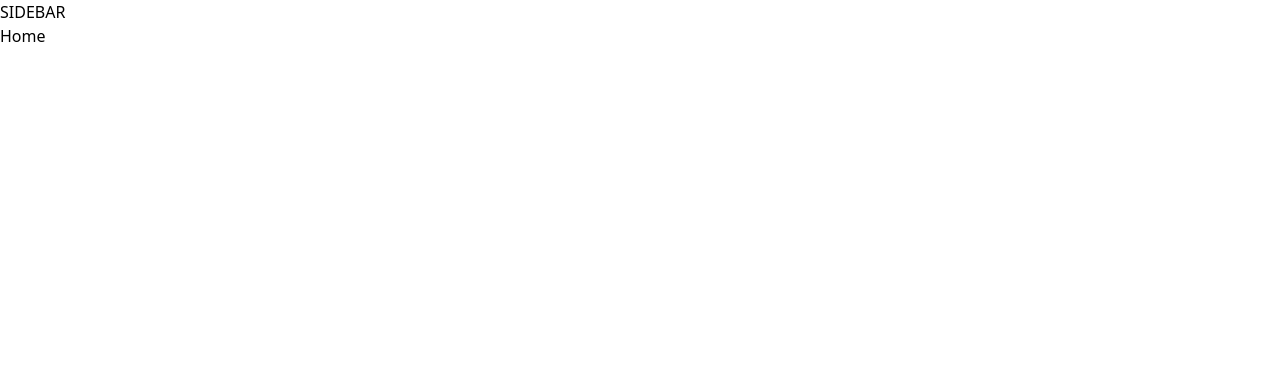
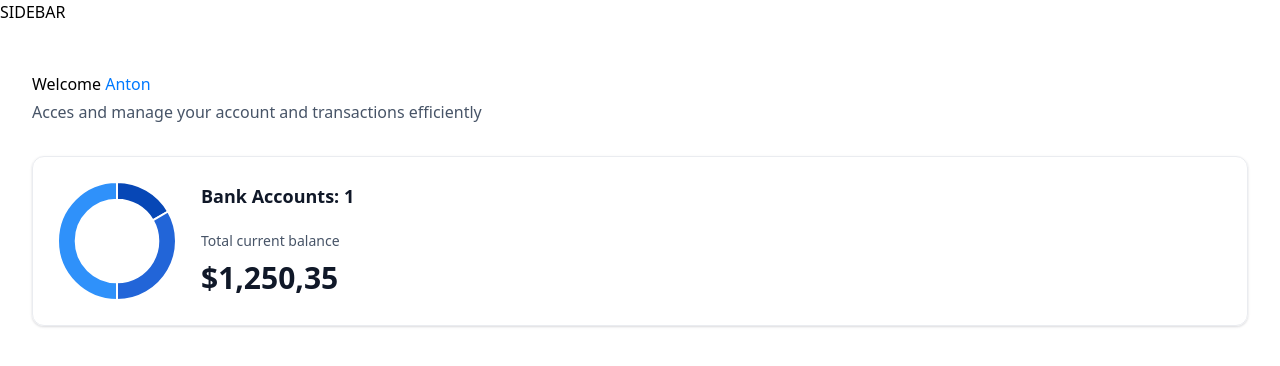
Before and after one commit to UN5UB/horizon-bank, a Next.js app: page / in a window 1280 px wide. Shown: the top 366 px of the page. Built offline with nearby package versions, Linux system fonts and the light colour scheme.

Commit message:
add total balance

```diff
--- a/app/(root)/page.tsx
+++ b/app/(root)/page.tsx
@@ -1,7 +1,29 @@
+import HeaderBox from "@/components/HeaderBox";
+import TotalBalanceBox from "@/components/TotalBalanceBox";
 import React from "react";
 
 const Home = () => {
-  return <div>Home</div>;
+  const loggedIn = { firstName: "Anton" };
+
+  return (
+    <section className="home">
+      <div className="home-content">
+        <header className="home-header">
+          <HeaderBox
+            type="greeting"
+            title="Welcome"
+            user={loggedIn?.firstName || "Guest"}
+            subtext="Acces and manage your account and transactions efficiently"
+          />
+          <TotalBalanceBox
+            accounts={[]}
+            totalBanks={1}
+            totalCurrentBalance={1250.35}
+          />
+        </header>
+      </div>
+    </section>
+  );
 };
 
 export default Home;
--- /dev/null
+++ b/components/AnimatedCounter.tsx
@@ -0,0 +1,15 @@
+"use client";
+
+import React from "react";
+import CountUp from "react-countup";
+import { formatAmount } from "@/lib/utils";
+
+const AnimatedCounter = ({ amount }: { amount: number }) => {
+  return (
+    <div className="w-full">
+      <CountUp decimal="," prefix="$" decimals={2} end={amount}></CountUp>
+    </div>
+  );
+};
+
+export default AnimatedCounter;
--- /dev/null
+++ b/components/DoughnutChart.tsx
@@ -0,0 +1,30 @@
+"use client";
+
+import React from "react";
+import { Doughnut } from "react-chartjs-2";
+import { Chart, ArcElement, Tooltip } from "chart.js";
+Chart.register(ArcElement, Tooltip);
+
+const DoughnutChart = ({ accounts }: DoughnutChartProps) => {
+  const data = {
+    datasets: [
+      {
+        label: "Banks",
+        data: [1250, 2500, 3750],
+        backgroundColor: ["#0747b6", "#2265d8", "#2f91fa"],
+      },
+    ],
+    labels: ["Bank 1", "Bank 2", "Bank 3"],
+  };
+
+  return (
+    <Doughnut
+      data={data}
+      options={{
+        cutout: "70%",
+      }}
+    />
+  );
+};
+
+export default DoughnutChart;
--- /dev/null
+++ b/components/HeaderBox.tsx
@@ -0,0 +1,22 @@
+import React from "react";
+
+const HeaderBox = ({
+  type = "title",
+  title,
+  subtext,
+  user,
+}: HeaderBoxProps) => {
+  return (
+    <div className="header-box">
+      <h1 className="header-title">
+        {title}
+        {type === "greeting" && (
+          <span className="text-bankGradient">&nbsp;{user}</span>
+        )}
+      </h1>
+      <p className="header-box-subtext">{subtext}</p>
+    </div>
+  );
+};
+
+export default HeaderBox;
--- /dev/null
+++ b/components/TotalBalanceBox.tsx
@@ -0,0 +1,29 @@
+import React from "react";
+
+import AnimatedCounter from "./AnimatedCounter";
+import DoughnutChart from "./DoughnutChart";
+
+const TotalBalanceBox = ({
+  accounts = [],
+  totalBanks,
+  totalCurrentBalance,
+}: TotlaBalanceBoxProps) => {
+  return (
+    <section className="total-balance">
+      <div className="total-balance-chart">
+        <DoughnutChart accounts={accounts} />
+      </div>
+      <div className="flex flex-col gap-6">
+        <h2 className="header-2">Bank Accounts: {totalBanks}</h2>
+        <div className="flex flex-col gap-2">
+          <p className="total-balance-label">Total current balance</p>
+          <div className="total-balance-amount flex-center gap-2">
+            <AnimatedCounter amount={totalCurrentBalance} />
+          </div>
+        </div>
+      </div>
+    </section>
+  );
+};
+
+export default TotalBalanceBox;
--- a/package.json
+++ b/package.json
@@ -10,11 +10,15 @@
   },
   "dependencies": {
     "@radix-ui/react-slot": "^1.1.0",
+    "chart.js": "^4.4.3",
     "class-variance-authority": "^0.7.0",
     "clsx": "^2.1.1",
     "lucide-react": "^0.417.0",
     "next": "14.2.5",
+    "query-string": "^9.1.0",
     "react": "^18",
+    "react-chartjs-2": "^5.2.0",
+    "react-countup": "^6.5.3",
     "react-dom": "^18",
     "tailwind-merge": "^2.4.0",
     "tailwindcss-animate": "^1.0.7"
```
Also changed, not shown: 1 other file (tests, documents, lock files or other folders).
